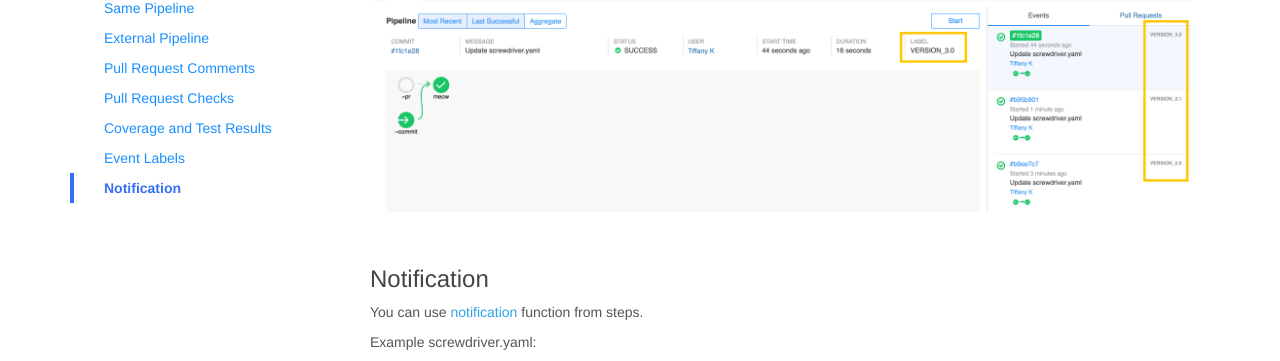
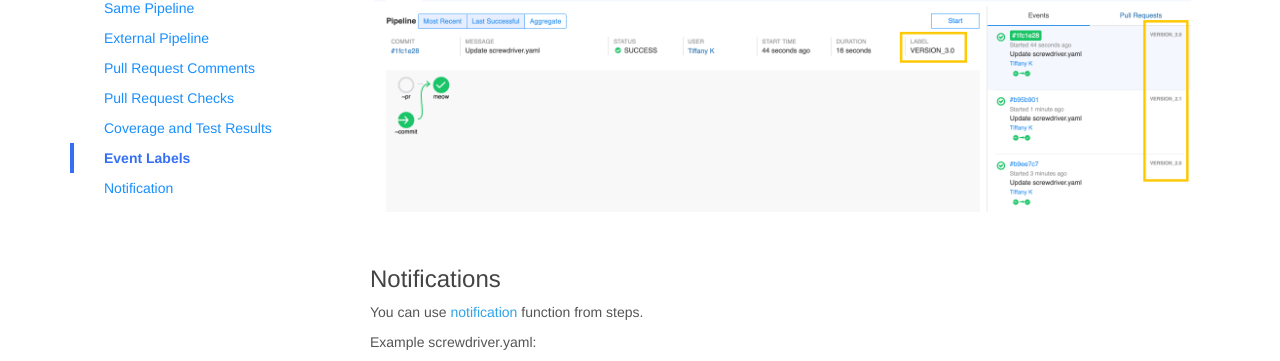
Before and after one commit to screwdriver-cd/guide, a Jekyll site: the page built from docs/user-guide/metadata.md, in a window 1280 px wide and 900 px high, scrolled down 4255 px. Shown: the part 309-670 px from the top of the window. Built offline with Jekyll 4.4.1, drawn with Linux system fonts in a browser that asks for light colours.

Commit message:
fix: number phrase

```diff
--- a/docs/user-guide/metadata.md
+++ b/docs/user-guide/metadata.md
@@ -193,7 +193,7 @@ jobs:
 Result:
 ![Label](./assets/label-meta.png)
 
-### Notification
+### Notifications
 
 You can use [notification](./configuration/settings.html#slack) function from steps.
 
```
Also changed, not shown: docs/user-guide/configuration/settings.md (+1 -1 lines).
